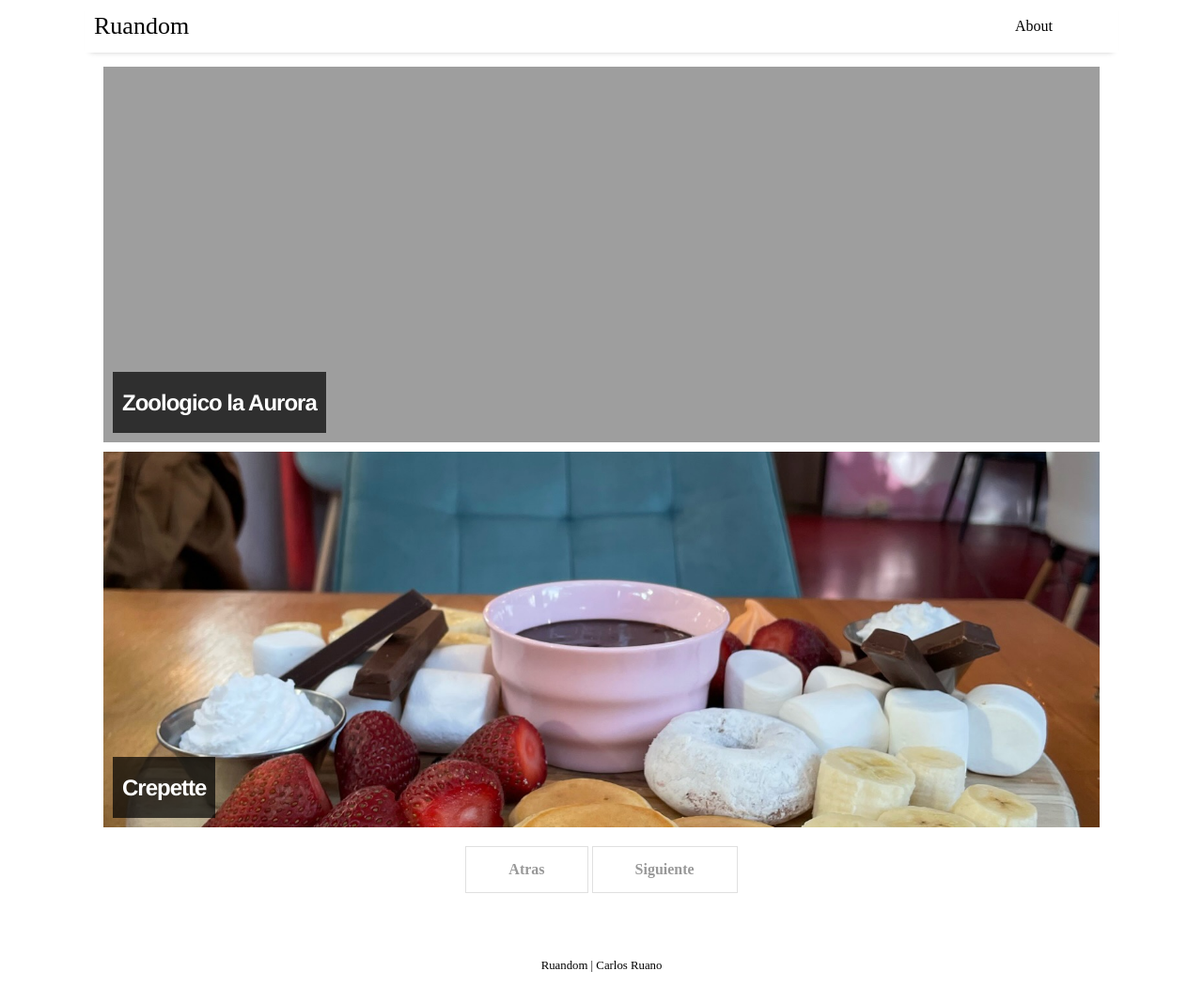
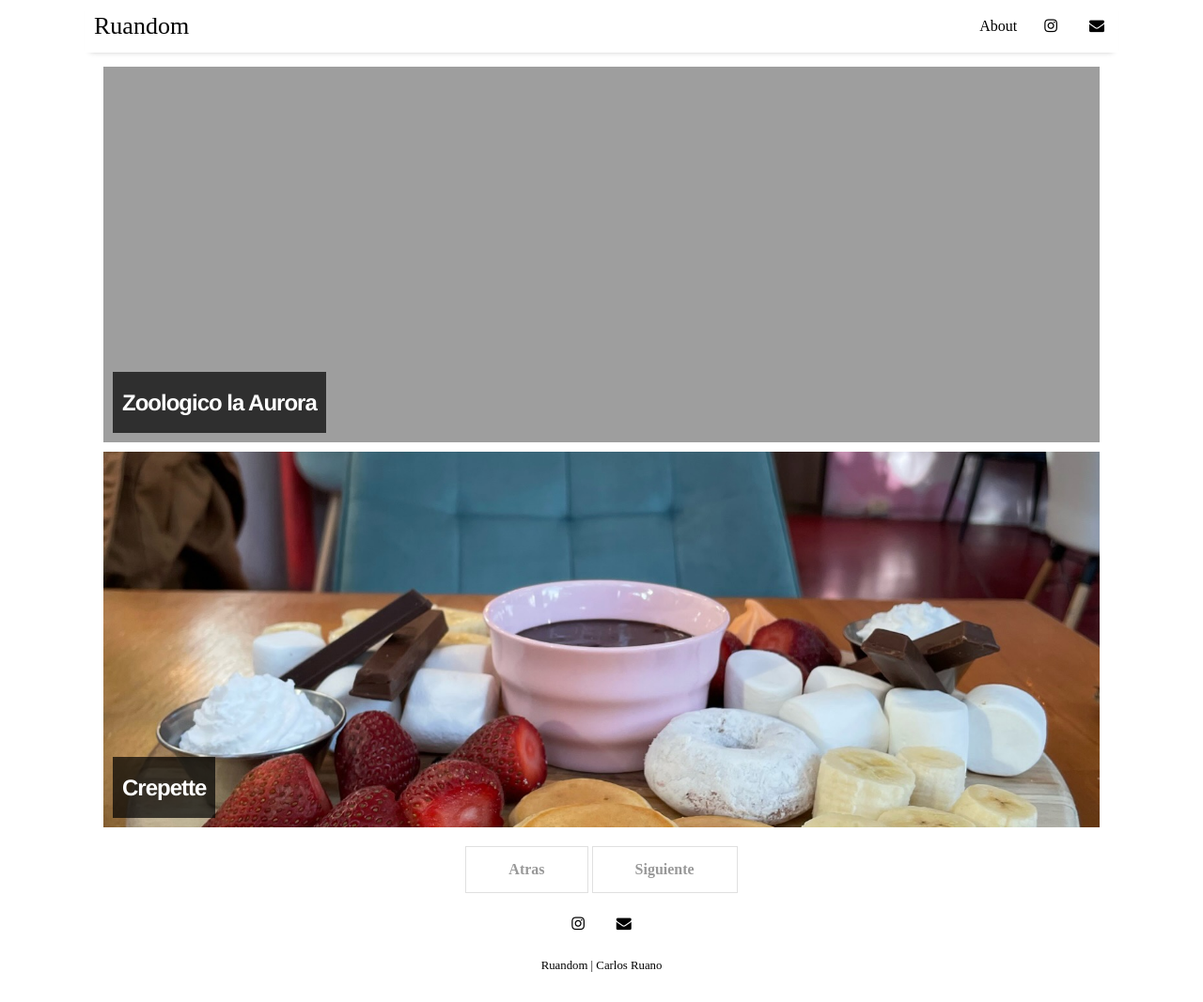
Before and after one commit to caruano95/ruandom, a Jekyll site: the page built from index.html, in a window 1280 px wide and 1067 px high. Shown: the whole window at 94% size. Built offline with Jekyll 4.4.1, drawn with Linux system fonts in a browser that asks for light colours; nearby versions of some CDN libraries; some web fonts are replaced; the list of posts is cut into pages by our own code.

Commit message:
Added social icons

```diff
--- a/_includes/head.html
+++ b/_includes/head.html
@@ -12,6 +12,7 @@
   <link rel="stylesheet" href="{{ site.github.url }}/assets/css/syntax.css">
   <!-- Use Atom -->
   {% feed_meta %}
+  <link rel="stylesheet" href="https://cdnjs.cloudflare.com/ajax/libs/font-awesome/4.6.3/css/font-awesome.min.css">
   <link rel="preconnect" href="https://fonts.googleapis.com">
   <link rel="preconnect" href="https://fonts.gstatic.com" crossorigin>
   <link href="https://fonts.googleapis.com/css2?family=Mansalva&display=swap" rel="stylesheet">
```
